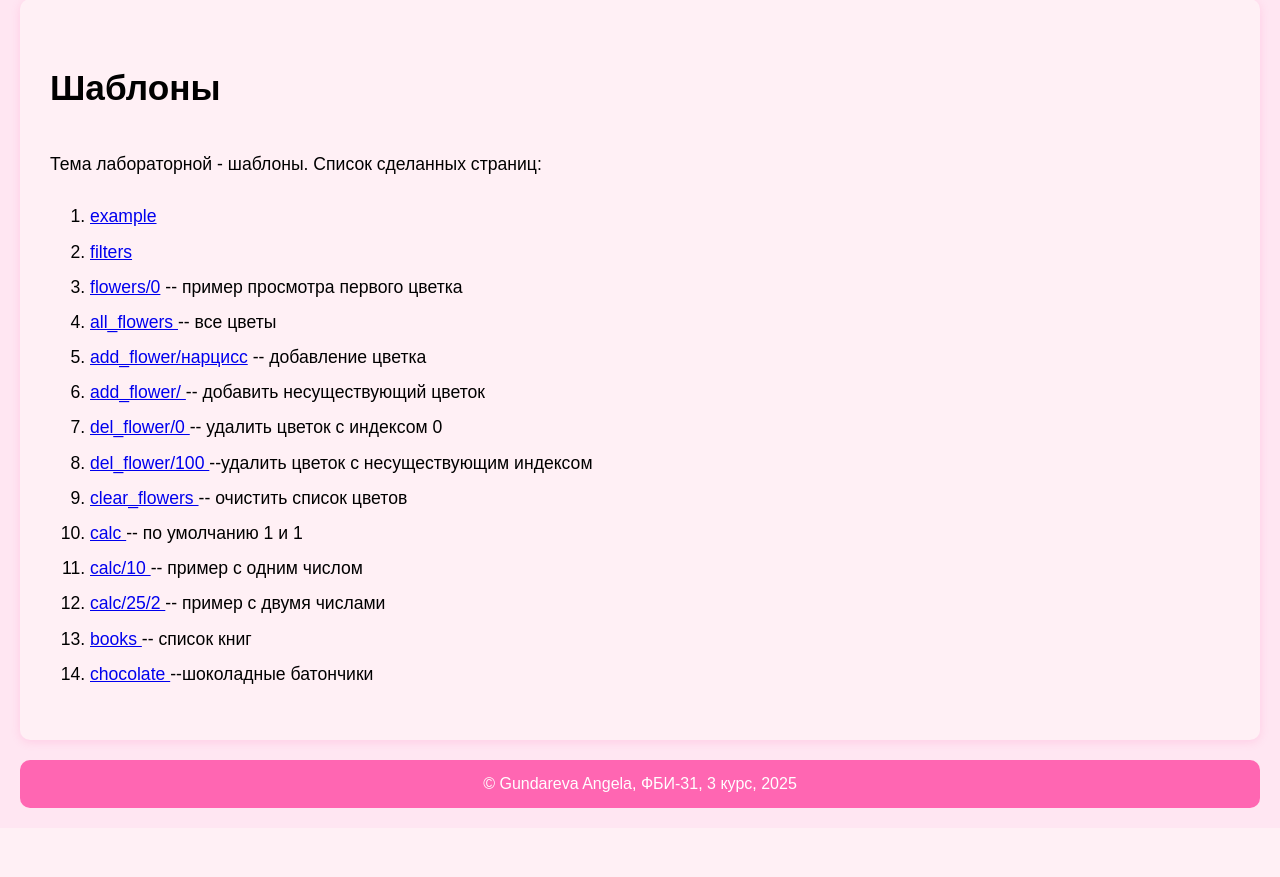
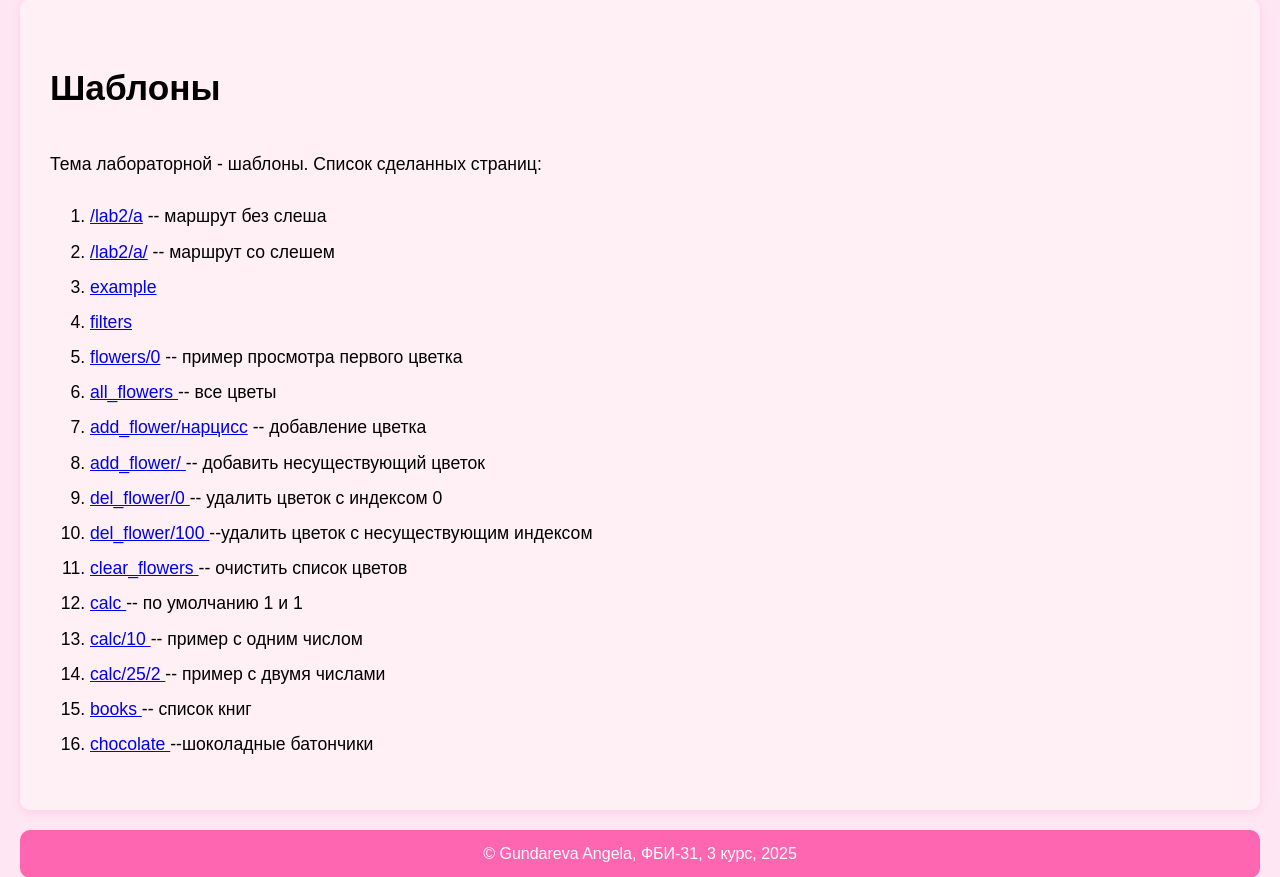
Before and after one commit to gundarevaangela/w_3kurs, a Flask app: page /lab2 in a window 1280 px wide. Shown: the part 125-1002 px from the top of the page. Before the commit the page ends 933 px from the top, so only its background shows below. Run offline with Flask 3, Linux system fonts and the light colour scheme.

Commit message:
доваленеие забытых ссылок

```diff
--- a/templates/lab2.html
+++ b/templates/lab2.html
@@ -8,6 +8,8 @@
     <h1>Шаблоны</h1>
     <div>Тема лабораторной - шаблоны. Список сделанных страниц:</div>
     <ol>
+        <li><a href="/lab2/a">/lab2/a</a> -- маршрут без слеша</li>
+        <li><a href="/lab2/a/">/lab2/a/</a> -- маршрут со слешем</li>
         <li><a href="/lab2/example">example</a></li>
         <li><a href="/lab2/filters">filters</a></li>
         <li><a href="/lab2/flowers/0">flowers/0</a> -- пример просмотра первого цветка</li>
```
